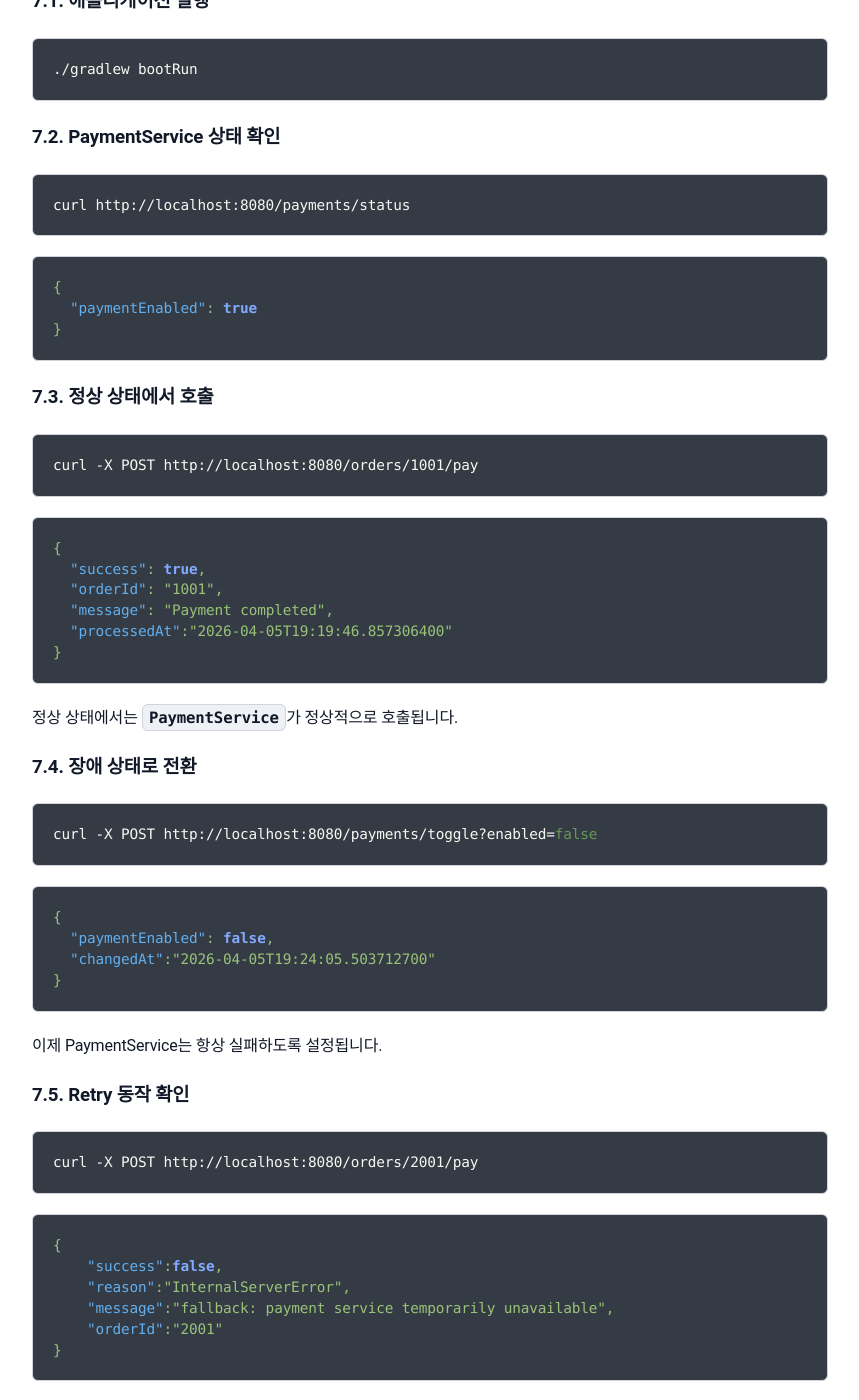
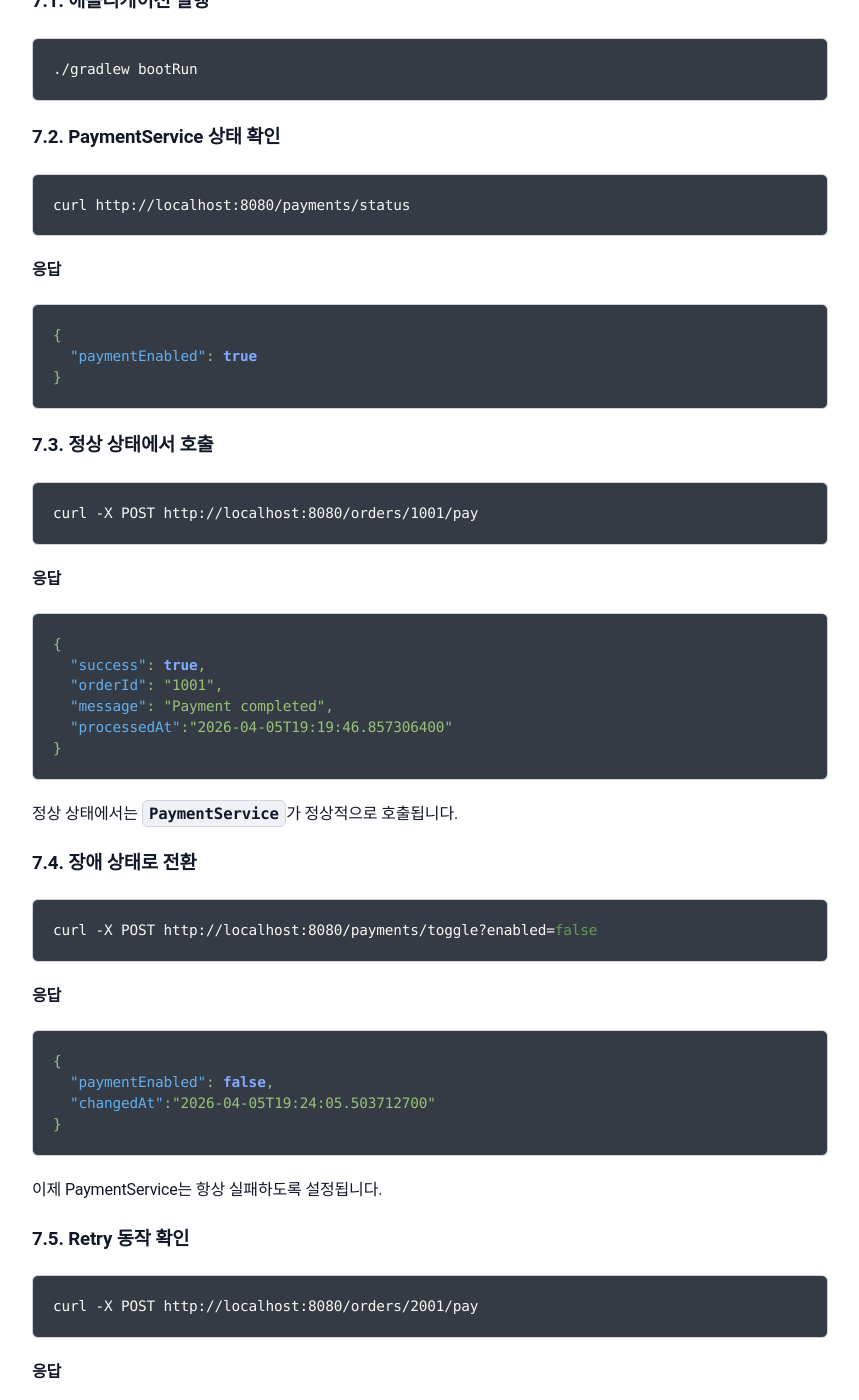
Before and after one commit to sanghoon-lee/sanghoon-lee.github.io, a Jekyll site: the page built from _posts/2026-04-05-circuitbreaker-demo.md, in a window 1280 px wide and 1400 px high, scrolled down 8768 px. Shown: the whole window, without its empty margins (210-1069 px from the left). Built offline with Jekyll 4.4.1, drawn with Linux system fonts in a browser that asks for light colours; nearby versions of some CDN libraries; comment, search, counter and statistics services are not loaded.

Commit message:
서킷 브레이커 토이 프로젝트 포스팅 완성

````diff
--- a/_posts/2026-04-05-circuitbreaker-demo.md
+++ b/_posts/2026-04-05-circuitbreaker-demo.md
@@ -377,6 +377,7 @@ resilience4j:
 curl http://localhost:8080/payments/status
 ```
 
+**응답**
 ```json
 {
   "paymentEnabled": true
@@ -389,6 +390,7 @@ curl http://localhost:8080/payments/status
 curl -X POST http://localhost:8080/orders/1001/pay
 ```
 
+**응답**
 ```json
 {
   "success": true,
@@ -405,6 +407,7 @@ curl -X POST http://localhost:8080/orders/1001/pay
 curl -X POST http://localhost:8080/payments/toggle?enabled=false
 ```
 
+**응답**
 ```json
 {
   "paymentEnabled": false,
@@ -420,6 +423,7 @@ curl -X POST http://localhost:8080/payments/toggle?enabled=false
 curl -X POST http://localhost:8080/orders/2001/pay
 ```
 
+**응답**
 ```json
 {
     "success":false,
@@ -481,6 +487,7 @@ curl -X POST http://localhost:8080/orders/3001/pay
 
 요청이 성공하면 Circuit Breaker는 CLOSED 상태로 복구됩니다.
 
+**응답**
 ```json
 {
   "success": true,
````
Also changed, not shown: other parts of _posts/2026-04-05-circuitbreaker-demo.md (+2 -0 lines).
